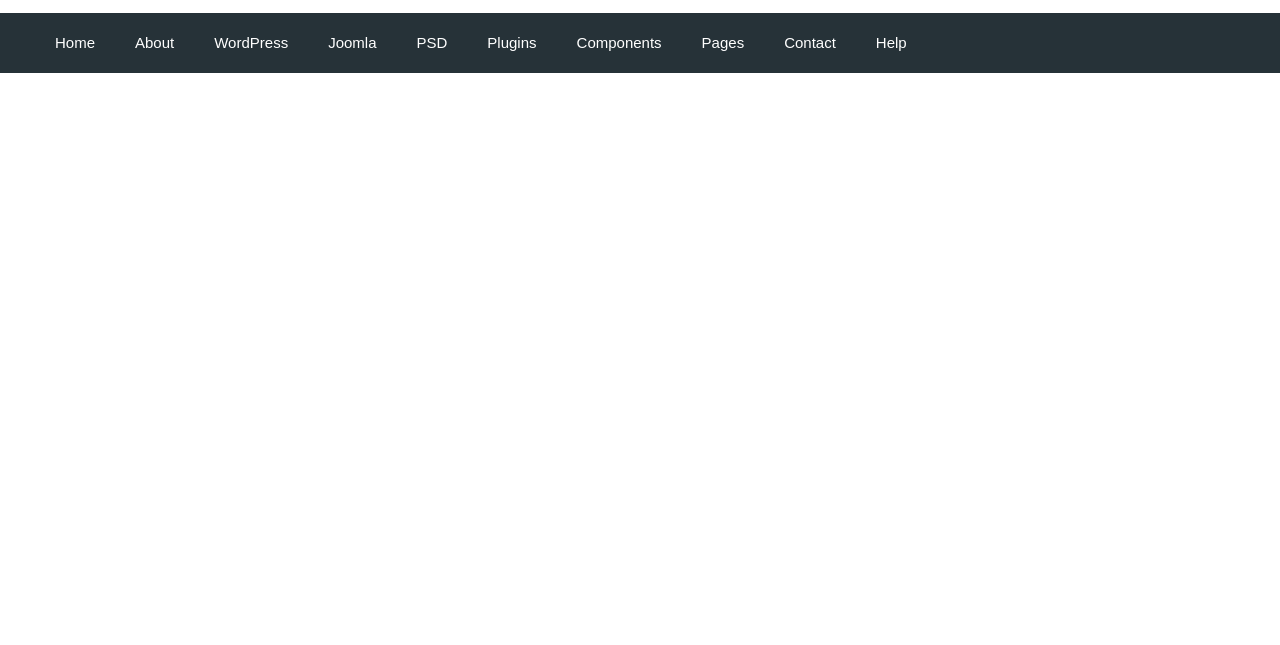
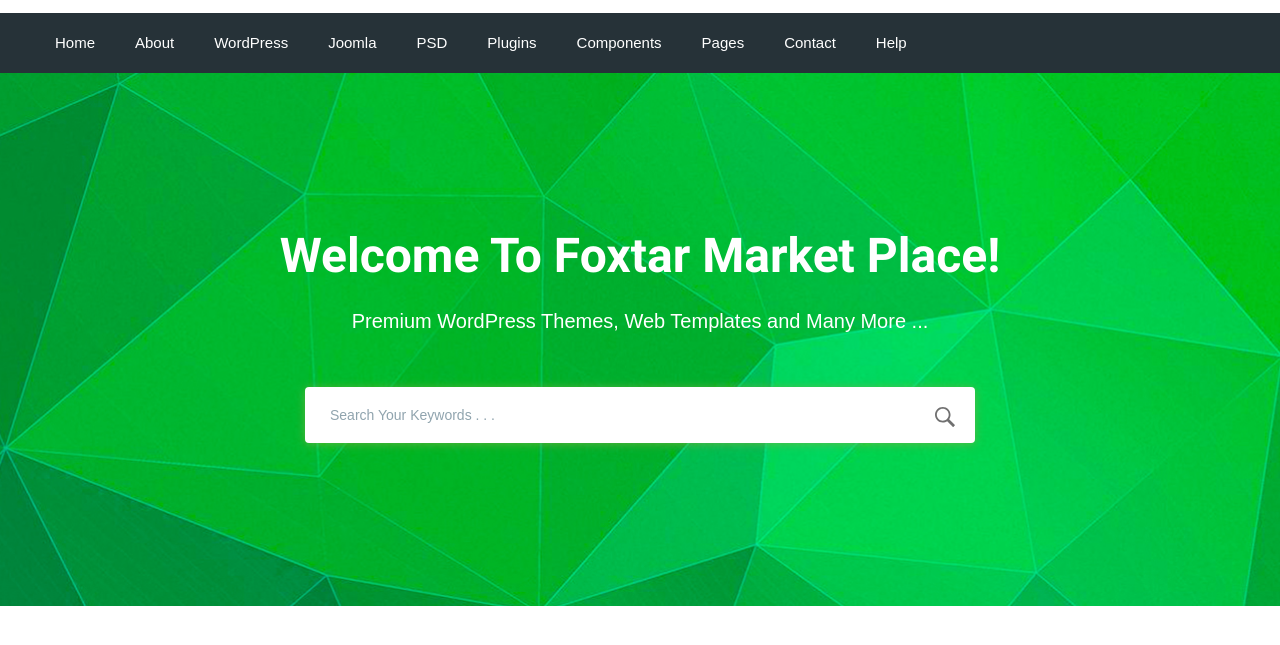
Before and after one commit to lesalerec/moderno, a website: page app/index.html in a window 1280 px wide. Shown: the part 77-722 px from the top of the page. Drawn offline with nearby package versions, Linux system fonts and the light colour scheme; files that its build step writes are made by us from their sources.

Commit message:
added search section

```diff
--- a/app/index.html
+++ b/app/index.html
@@ -74,6 +74,27 @@
       </div>
     </div>
   </header>
+  <section class="search" style="background-image: url('./images/search-bg.jpg');">
+    <div class="container">
+      <div class="search__inner">
+        <div class="search__title">
+          Welcome To Foxtar Market Place!
+        </div>
+        <div class="search__text">
+          Premium WordPress Themes, Web Templates and Many More ...
+        </div>
+        <form class="search__form" action="#">
+          <input class="search__input" type="text" placeholder="Search Your Keywords . . ." required>
+          <button class="search__btn" type="submit">
+            <svg class="search__btn-img">
+              <use xlink:href="./images/sprite.svg#search"></use>
+            </svg>
+          </button>
+        </form>
+      </div>
+
+    </div>
+  </section>
 
 
 
--- a/app/scss/_vars.scss
+++ b/app/scss/_vars.scss
@@ -7,6 +7,7 @@
 $bg: #f4f6f5;
 $bgBlack: #263238;
 $link: #546e7a;
+$paceholder: #90a4ae;
 
 %roboto-400 {
   font-family: 'Roboto-Regular', sans-serif;
--- a/app/scss/style.scss
+++ b/app/scss/style.scss
@@ -5,7 +5,6 @@
 @import 'reset';
 
 .header {
-
   &__top {
   }
 
@@ -54,7 +53,6 @@
 }
 
 .logo {
-
   &__link {
   }
 
@@ -64,7 +62,6 @@
 .basket {
 }
 .menu {
-
   &__list {
     height: 60px;
     display: flex;
@@ -81,5 +78,70 @@
   }
 }
 
+.search {
+  background-size: cover;
+  background-repeat: no-repeat;
+  background-position: center;
+  min-height: 533px;
+  &__inner {
+    padding: 145px 0 100px;
+    color: $white;
+    text-align: center;
+  }
+
+  &__title {
+    font-size: 48px;
+    @extend %roboto-700;
+    margin-bottom: 10px;
+  }
+
+  &__text {
+    font-size: 20px;
+    margin-bottom: 50px;
+    @extend %roboto-500;
+  }
+
+  &__form {
+    max-width: 670px;
+    position: relative;
+    margin: 0 auto;
+  }
+
+  &__input {
+    box-shadow: 0px 1px 10px 0px rgba(124, 178, 64, 0.75);
+    border-radius: 4px;
+    display: block;
+    width: 100%;
+    height: 56px;
+    border: none;
+    font-size: 14px;
+    @extend %roboto-500;
+    padding-left: 25px;
+    padding-right: 60px;
+    &::placeholder {
+      color: $paceholder;
+      @extend %roboto-500;
+    }
+  }
+
+  &__btn {
+    position: absolute;
+    border: none;
+    background-color: transparent;
+    padding: 20px;
+    line-height: 0;
+    fill: $default;
+    right: 0;
+    top: 0;
+    cursor: pointer;
+  }
+
+  &__btn-img {
+    width: 20px;
+    height: 20px;
+  }
+}
+.container {
+}
 
 @import 'media';
```
Also changed, not shown: app/images/icons/cart.svg (added), app/images/icons/star.svg (added), app/images/icons/voltage.svg (added), app/images/search-bg.jpg (added), app/images/sprite.svg (added). Lines whose indentation alone changed are shown as unchanged.
